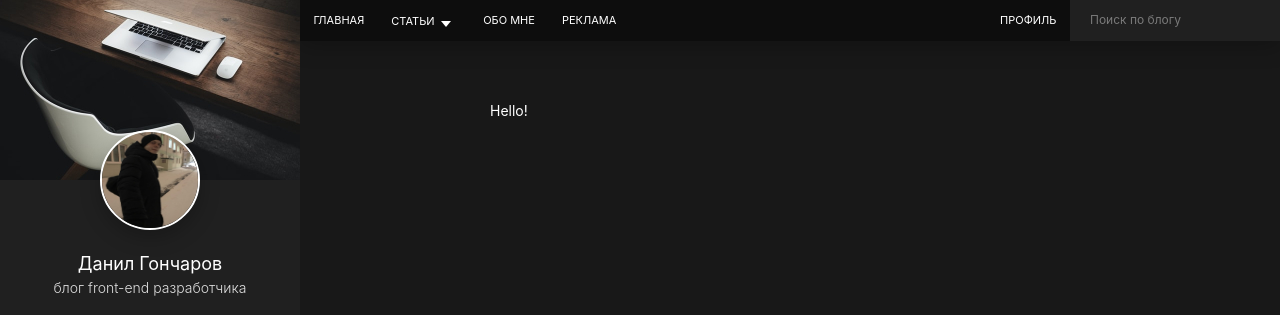
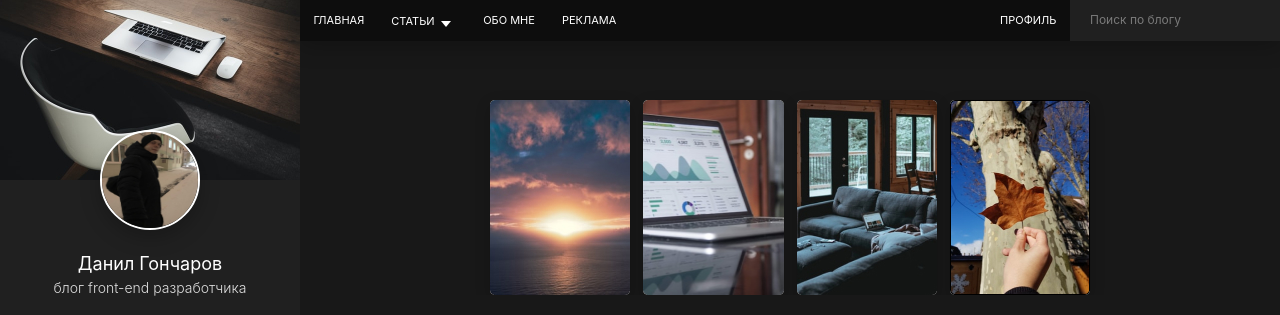
Before and after one commit to Goncharov-Danil/personal-blog, a website: page src/index.html in a window 1280 px wide. Shown: the top 315 px of the page. Drawn offline with nearby package versions, Linux system fonts and the light colour scheme; files that its build step writes are made by us from their sources.

Commit message:
Начал работу с sories

```diff
--- /dev/null
+++ b/src/assets/scss/blocks/stories.scss
@@ -0,0 +1,46 @@
+.stories {
+  display: grid;
+  grid-template-columns: 1fr 1fr 1fr 1fr;
+  grid-column-gap: 13px;
+  grid-template-rows: 195px;
+}
+
+.stories_item {
+  overflow: hidden;
+  position: relative;
+
+  border-radius: 5px;
+  box-shadow: 0 5px 15px
+  rgba($black, .2);
+
+  &:after {
+    content: "";
+    display: block;
+    width: 100%;
+    height: 100%;
+
+    background-image: linear-gradient(
+                    to bottom,
+                    rgba($black, .8)
+                    rgba($black, 0) 50%
+                    rgba($black, .8)
+    );
+
+    position: absolute;
+    top: 0;
+    left: 0;
+    z-index: 2;
+  }
+}
+
+.stories_preview {
+  display: block;
+  width: 100%;
+  height: 100%;
+  object-fit: cover;
+
+  position: absolute;
+  top: 0;
+  left: 0;
+  z-index: 1;
+}
--- a/src/assets/scss/style.scss
+++ b/src/assets/scss/style.scss
@@ -33,3 +33,4 @@ body {
 @import "blocks/nav";
 @import "blocks/search";
 @import "blocks/subnav";
+@import "blocks/stories";
--- a/src/index.html
+++ b/src/index.html
@@ -2,5 +2,25 @@
 layout: default
 title: BrainsCloud | Home
 ---
-
-Hello!
+<div class="stories">
+    <div class="stories_item">
+        <img class="stories_preview" src="assets/images/stories/sories_1.jpg" alt="Rectangle">
+        <div class="stories_title">Отдыхаю на природе</div>
+        <time class="stories_date" datetime="2020-09-21">21.09.2020</time>
+    </div>
+    <div class="stories_item">
+        <img class="stories_preview" src="assets/images/stories/stories_2.jpg" alt="Rectangle">
+        <div class="stories_title">Заканчиваю сложный проэкт</div>
+        <time class="stories_date" datetime="2020-09-15">15.09.2020</time>
+    </div>
+    <div class="stories_item">
+        <img class="stories_preview" src="assets/images/stories/stories_3.jpg" alt="Rectangle">
+        <div class="stories_title">Переехал в новую квартиру</div>
+        <time class="stories_date" datetime="2020-09-11">11.09.2020</time>>
+    </div>
+    <div class="stories_item">
+        <img class="stories_preview" src="assets/images/stories/stories_4.jpg" alt="Rectangle">
+        <div class="stories_title">Осень пришла</div>
+        <time class="stories_date" datetime="2020-09-28">28.09.2020</time>
+    </div>
+</div>
```
Also changed, not shown: src/assets/images/stories/sories_1.jpg (added), src/assets/images/stories/stories_2.jpg (added), src/assets/images/stories/stories_3.jpg (added), src/assets/images/stories/stories_4.jpg (added).
